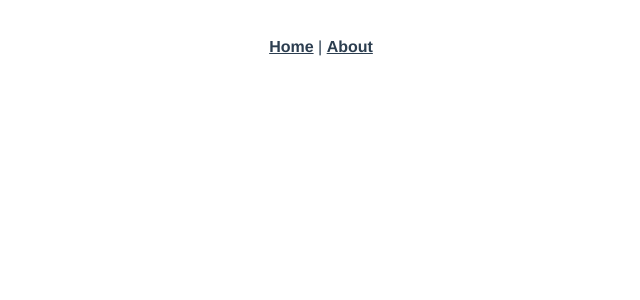
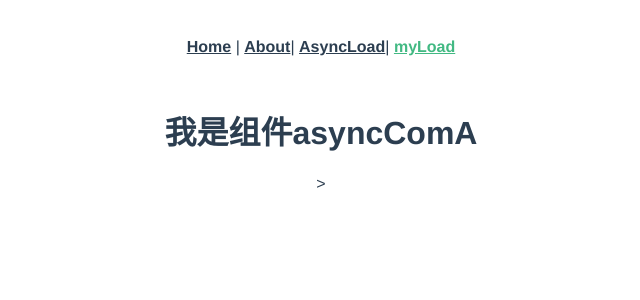
Before and after one commit to dajunok/vue-webpack, a Vue app: page /#/asyncComA in a window 1280 px wide. Shown: the top 300 px of the page, without its empty margins (319-959 px from the left). Built offline with nearby package versions, Linux system fonts and the light colour scheme.

Commit message:
提交：src/router/index.js

```diff
--- a/src/App.vue
+++ b/src/App.vue
@@ -2,7 +2,9 @@
   <div id="app">
     <div id="nav">
       <router-link to="/">Home</router-link> |
-      <router-link to="/about">About</router-link>
+      <router-link to="/about">About</router-link>|
+      <router-link to="/asyncLoad">AsyncLoad</router-link>|
+      <router-link to="/asyncComA">myLoad</router-link>
     </div>
     <router-view/>
   </div>
--- /dev/null
+++ b/src/components/asyncComA.vue
@@ -0,0 +1,5 @@
+<template>
+    <div class="asyncComA">
+        <h1>我是组件asyncComA</h1>>
+    </div>
+</template>
--- /dev/null
+++ b/src/components/asyncComponent.vue
@@ -0,0 +1,6 @@
+<template>
+    <div class="asyncComponent">
+        <h1>我是组件asyncComponent</h1>
+    </div>
+
+</template>
--- a/src/router/index.js
+++ b/src/router/index.js
@@ -17,7 +17,18 @@ const routes = [
     // this generates a separate chunk (about.[hash].js) for this route
     // which is lazy-loaded when the route is visited.
     component: () => import(/* webpackChunkName: "about" */ '../views/About.vue')
+  },
+  {
+    path: '/asyncComA',
+    name: 'asyncComA',
+    component: () => import(/* webpackChunk Name: "about" */ '../components/asyncComA.vue')
+  },
+  {
+    path: '/asyncLoad',
+    name: 'asyncLoad',
+    component: r => require.ensure([], () => r(require('../components/asyncComponent.vue')),'myChunk')
   }
+
 ]
 
 const router = new VueRouter({
```
